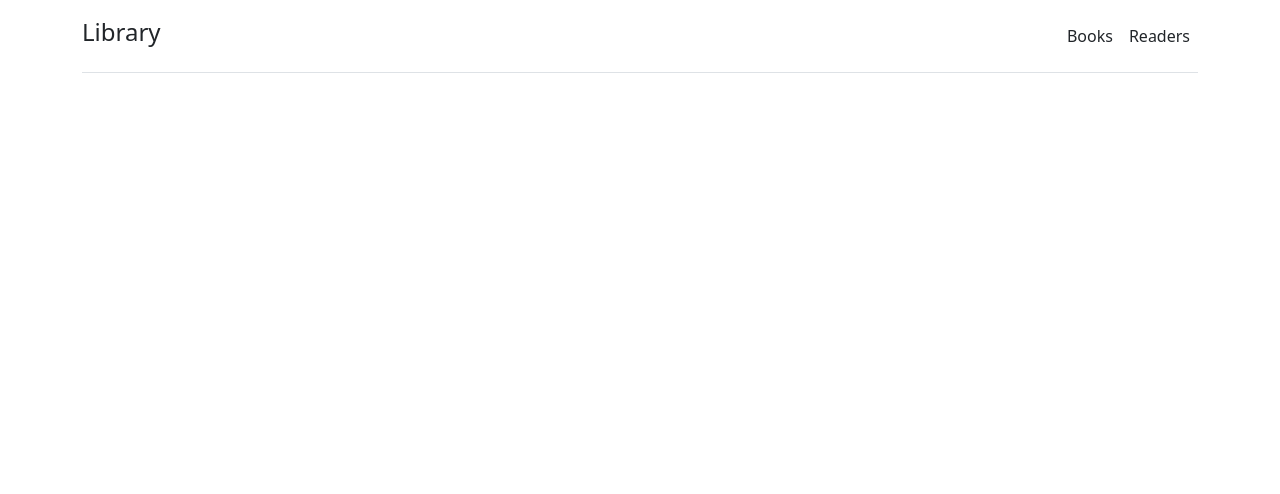
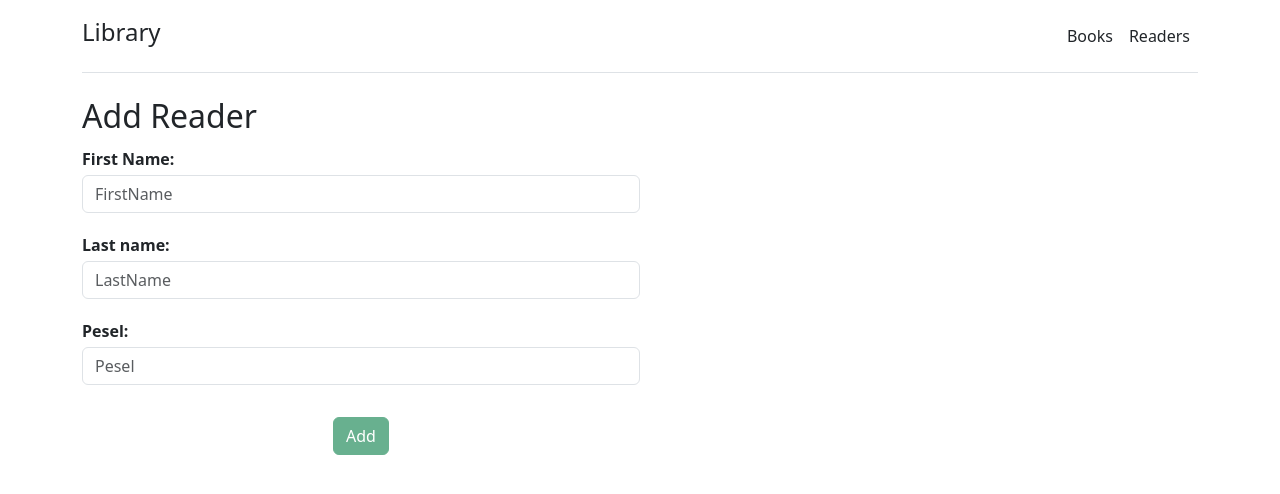
Before and after one commit to czareks2000/biblioteka, an Angular app: page /add-new-reader in a window 1280 px wide. Before the commit this address led to /. Shown: the top 494 px of the page. Built offline with nearby package versions, Linux system fonts and the light colour scheme.

Commit message:
dodawanie czytelnika

```diff
--- a/src/app/app-routing.module.ts
+++ b/src/app/app-routing.module.ts
@@ -4,12 +4,17 @@ import { BookListComponent } from './book-list/book-list.component';
 import { BookDetailsComponent } from './book-details/book-details.component';
 import { ReaderListComponent } from './reader-list/reader-list.component';
 import { BorrowedHistoryComponent } from './borrowed-history/borrowed-history.component';
+import { Reader } from 'src/models/Reader';
+import { ReaderAddComponent } from './reader-add/reader-add.component';
+import { BookAddComponent } from './book-add/book-add.component';
 
 const routes: Routes = [
   {path: '', component: BookListComponent},
   {path: 'book-details/:id', component: BookDetailsComponent},
   {path: 'readers', component: ReaderListComponent},
   {path: 'reader/:id/history', component: BorrowedHistoryComponent},
+  {path:'add-new-reader', component: ReaderAddComponent},
+  {path:'add-new-book', component:BookAddComponent}
 ];
 
 @NgModule({
--- a/src/app/app.component.html
+++ b/src/app/app.component.html
@@ -1,5 +1,4 @@
 <div class="container mb-5">
   <app-nav-bar></app-nav-bar>
-
   <router-outlet></router-outlet>
 </div>
--- a/src/app/app.module.ts
+++ b/src/app/app.module.ts
@@ -15,6 +15,7 @@ import { NavBarComponent } from './nav-bar/nav-bar.component';
 import { BooksReadersService } from './books-readers.service';
 import { BookFilterPipe } from './book-filter.pipe';
 import { BooksFilterBorrowedPipe } from './books-filter-borrowed.pipe';
+import { ReaderAddComponent } from './reader-add/reader-add.component';
 
 @NgModule({
   declarations: [
@@ -27,7 +28,8 @@ import { BooksFilterBorrowedPipe } from './books-filter-borrowed.pipe';
     WordsCountValidatorDirective,
     NavBarComponent,
     BookFilterPipe,
-    BooksFilterBorrowedPipe
+    BooksFilterBorrowedPipe,
+    ReaderAddComponent
   ],
   imports: [
     BrowserModule,
--- a/src/app/book-list/book-list.component.html
+++ b/src/app/book-list/book-list.component.html
@@ -45,4 +45,6 @@
     </tbody>
   </table>
 </div>
-<app-book-add></app-book-add>
+<div class="text-center">
+  <button [routerLink]="['/add-new-book']" class="btn btn-primary btn-sm">Add new book</button>
+</div>
--- a/src/app/books-readers.service.ts
+++ b/src/app/books-readers.service.ts
@@ -20,11 +20,11 @@ export class BooksReadersService {
     ];
 
     this.readers = [
-      new Reader(1, 'John', 'Doe', '123456789', [this.books[0]]),
-      new Reader(2, 'Jane', 'Smith', '987654321', [this.books[1]]),
-      new Reader(3, 'Alice', 'Johnson', '111222333', [this.books[2]]),
-      new Reader(4, 'Bob', 'Williams', '444555666', [this.books[3]]),
-      new Reader(5, 'Eva', 'Davis', '777888999', [this.books[4]]),
+      new Reader(1, 'John', 'Doe', '123456789123', [this.books[0]]),
+      new Reader(2, 'Jane', 'Smith', '987654321123', [this.books[1]]),
+      new Reader(3, 'Alice', 'Johnson', '111222333123', [this.books[2]]),
+      new Reader(4, 'Bob', 'Williams', '444555666123', [this.books[3]]),
+      new Reader(5, 'Eva', 'Davis', '777888999123', [this.books[4]]),
     ];
   }
 
--- /dev/null
+++ b/src/app/reader-add/reader-add.component.html
@@ -0,0 +1,40 @@
+<div class="add-reader mt-4">
+    <h2>Add Reader</h2>
+      <form [formGroup]="readerForm" (ngSubmit)="onSubmit()" class="col-6">
+
+          <div class="form-group my-2">
+              <label class="my-1"><b>First Name:</b></label>
+              <input type="text" class="form-control" placeholder="FirstName" formControlName="firstName" required/>
+              <p class="text-danger" >
+                <span *ngIf="readerForm.controls['firstName'].hasError('required') && readerForm.controls['firstName'].touched">First name is required</span>
+                <span *ngIf="readerForm.controls['firstName'].hasError('minlength')">First name must have at least 3 characters</span>
+              </p>
+          </div>
+          <div class="form-group my-2">
+            <label class="my-1"><b>Last name:</b></label>
+            <input type="text" class="form-control" placeholder="LastName" formControlName="lastName" required/>
+            <p class="text-danger" >
+              <span *ngIf="readerForm.controls['lastName'].hasError('required') && readerForm.controls['lastName'].touched">Last name is required</span>
+                <span *ngIf="readerForm.controls['lastName'].hasError('minlength')">Last name must have at least 3 characters</span>
+              </p>
+
+            </div>
+
+
+            <div class="form-group my-2">
+                <label class="my-1"><b>Pesel:</b></label>
+                <input type="text" class="form-control" placeholder="Pesel" formControlName="pesel" required/>
+                <p class="text-danger" >
+                  <span *ngIf="readerForm.controls['pesel'].hasError('required') && readerForm.controls['pesel'].touched">Pesel is required</span>
+                <span *ngIf="readerForm.controls['pesel'].hasError('minlength')">Pesel must have exactly 11 characters</span>
+                <span *ngIf="readerForm.controls['pesel'].hasError('maxlength')">Pesel must have exactly 11 characters</span>
+                <span *ngIf="readerForm.controls['pesel'].hasError('pattern')"> Pesel must contain only digits</span>
+
+                </p>
+            </div>
+
+          <div class="text-center">
+            <button [disabled]="readerForm.invalid" type="submit" class="btn btn-success mt-3">Add</button>
+          </div>
+      </form>
+  </div>
--- /dev/null
+++ b/src/app/reader-add/reader-add.component.ts
@@ -0,0 +1,39 @@
+import { Component } from '@angular/core';
+import { FormBuilder, FormGroup, Validators } from '@angular/forms';
+import { BooksReadersService } from '../books-readers.service';
+import { Reader } from 'src/models/Reader';
+
+
+@Component({
+  selector: 'app-reader-add',
+  templateUrl: './reader-add.component.html',
+  styleUrls: ['./reader-add.component.css']
+})
+export class ReaderAddComponent {
+  readerForm: FormGroup;
+
+  constructor(private fb: FormBuilder, private booksReadersService: BooksReadersService) {
+    this.readerForm = this.fb.group({
+      firstName: ['', [Validators.required, Validators.minLength(3)]],
+      lastName: ['', [Validators.required, Validators.minLength(3)]],
+      pesel: ['', [Validators.required, Validators.minLength(11), Validators.maxLength(11), Validators.pattern('^[0-9]+$')]],
+      borrowedBooks: [[]],
+    });
+  }
+
+  onSubmit(): void {
+    if (this.readerForm.valid) {
+      const newReader = new Reader(
+        this.booksReadersService.getReaders().length + 1,
+        this.readerForm.value.firstName,
+        this.readerForm.value.lastName,
+        this.readerForm.value.pesel,
+        this.readerForm.value.borrowedBooks
+      );
+
+      this.booksReadersService.addReader(newReader);
+
+      this.readerForm.reset();
+    }
+  }
+}
--- a/src/app/reader-list/reader-list.component.html
+++ b/src/app/reader-list/reader-list.component.html
@@ -21,3 +21,6 @@
       </tbody>
     </table>
 </div>
+<div class="text-center">
+  <button [routerLink]="['/add-new-reader']" class="btn btn-primary btn-sm">Add new reader</button>
+</div>
```
Also changed, not shown: src/app/reader-add/reader-add.component.css (added), 1 other file (tests, documents, lock files or other folders).
